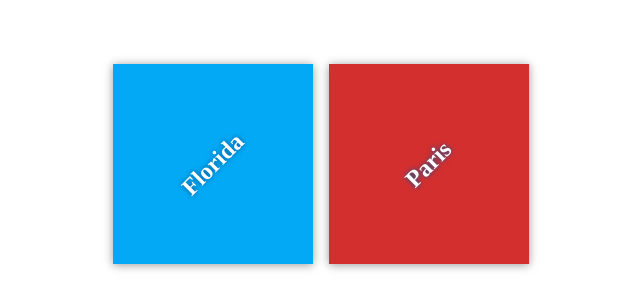
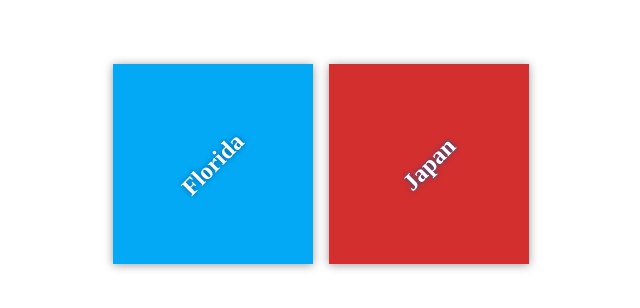
Before and after one commit to OvasOvas/my-travel-plans, a plain HTML site: page index.html in a window 1280 px wide. Shown: the part 236-544 px from the top of the page, 319-959 px from the left. Drawn offline with Linux system fonts and the light colour scheme.

Commit message:
Update Heading to Japan

```diff
--- a/index.html
+++ b/index.html
@@ -15,7 +15,7 @@
             </div>
 
             <div class="destination" id="paris">
-                <h2>Paris</h2>
+                <h2>Japan</h2>
             </div>
         </div>
     </div>
```
